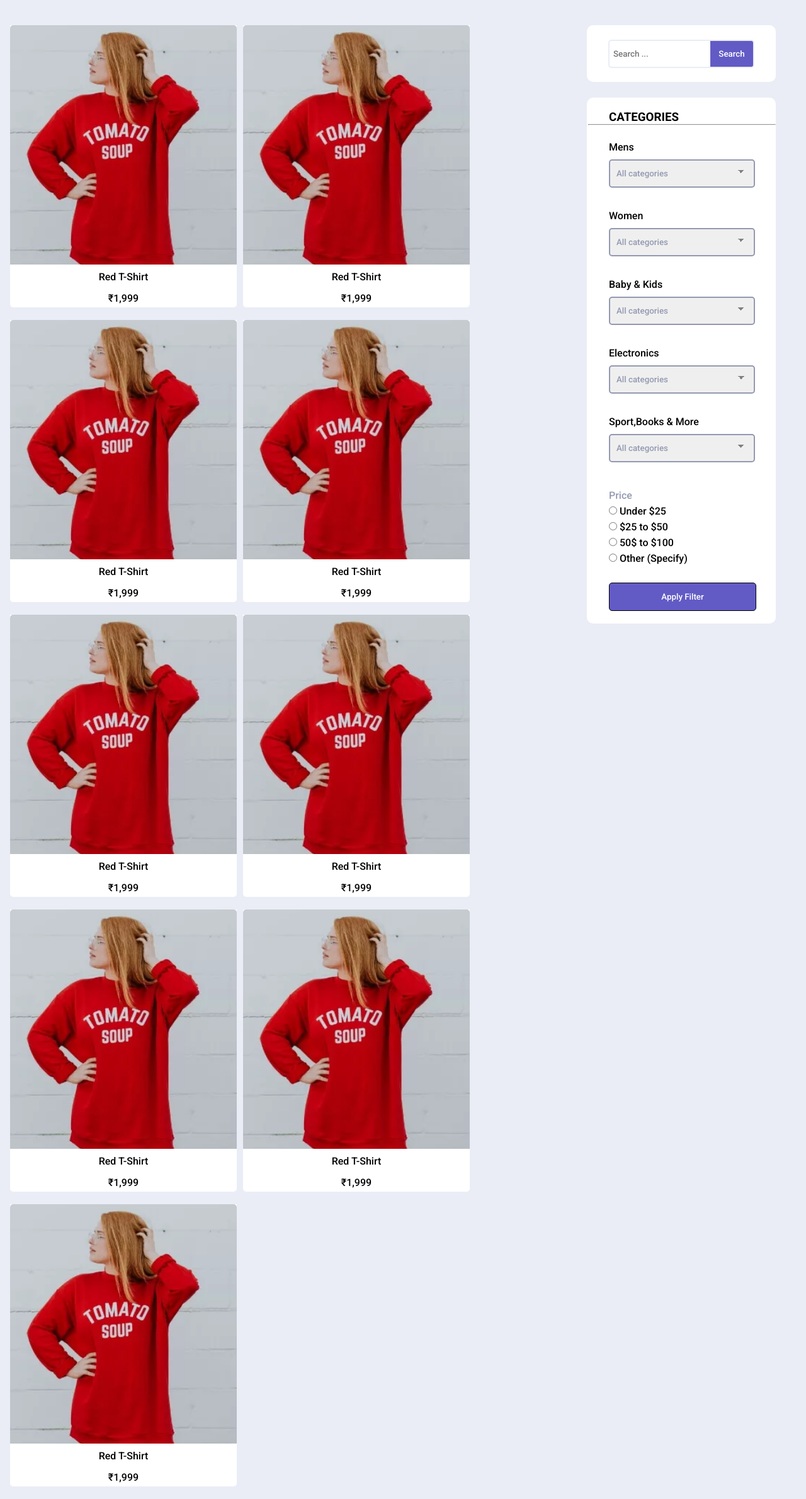
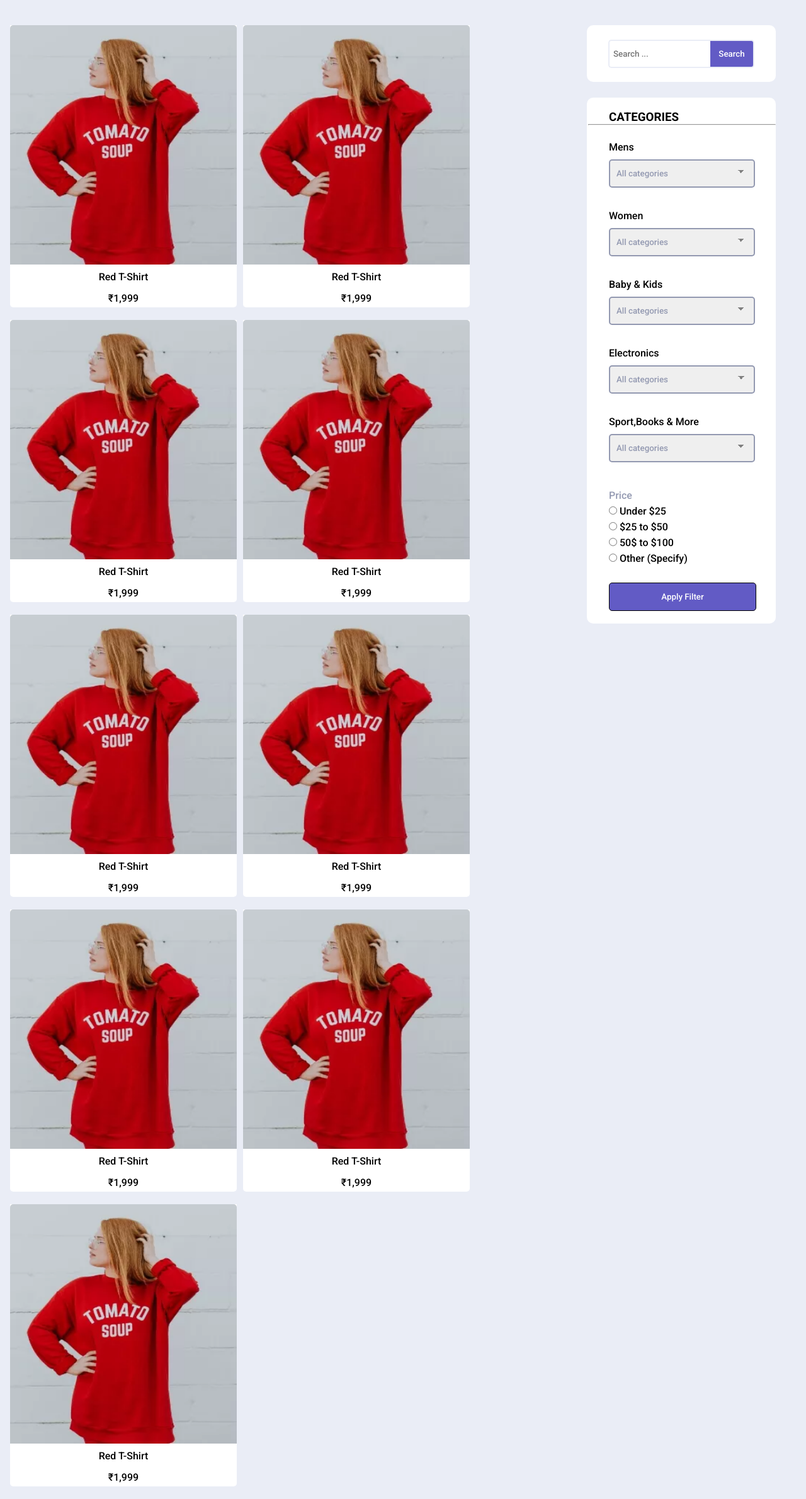
Before and after one commit to omkar-pd/ecom-website, a PHP site: page / in a window 1280 px wide. Shown: the part 87-2467 px from the top of the page at 63% size. Run offline with PHP 8.4, Linux system fonts and the light colour scheme.

Commit message:
#1: Fixed image size

```diff
--- a/static/css/style.css
+++ b/static/css/style.css
@@ -105,7 +105,6 @@ nav .heading span {
 }
 .card img {
   max-height: 380px;
-  object-fit: cover;
   width: 100%;
   height: auto;
   border-top-left-radius: 5px;
--- a/static/scss/components/_card.scss
+++ b/static/scss/components/_card.scss
@@ -11,7 +11,7 @@
   & img {
     // max-width: 340px;
     max-height: 380px;
-    object-fit: cover;
+    // object-fit: contain;
     width: 100%;
     height: auto;
     border-top-left-radius: 5px;
```
